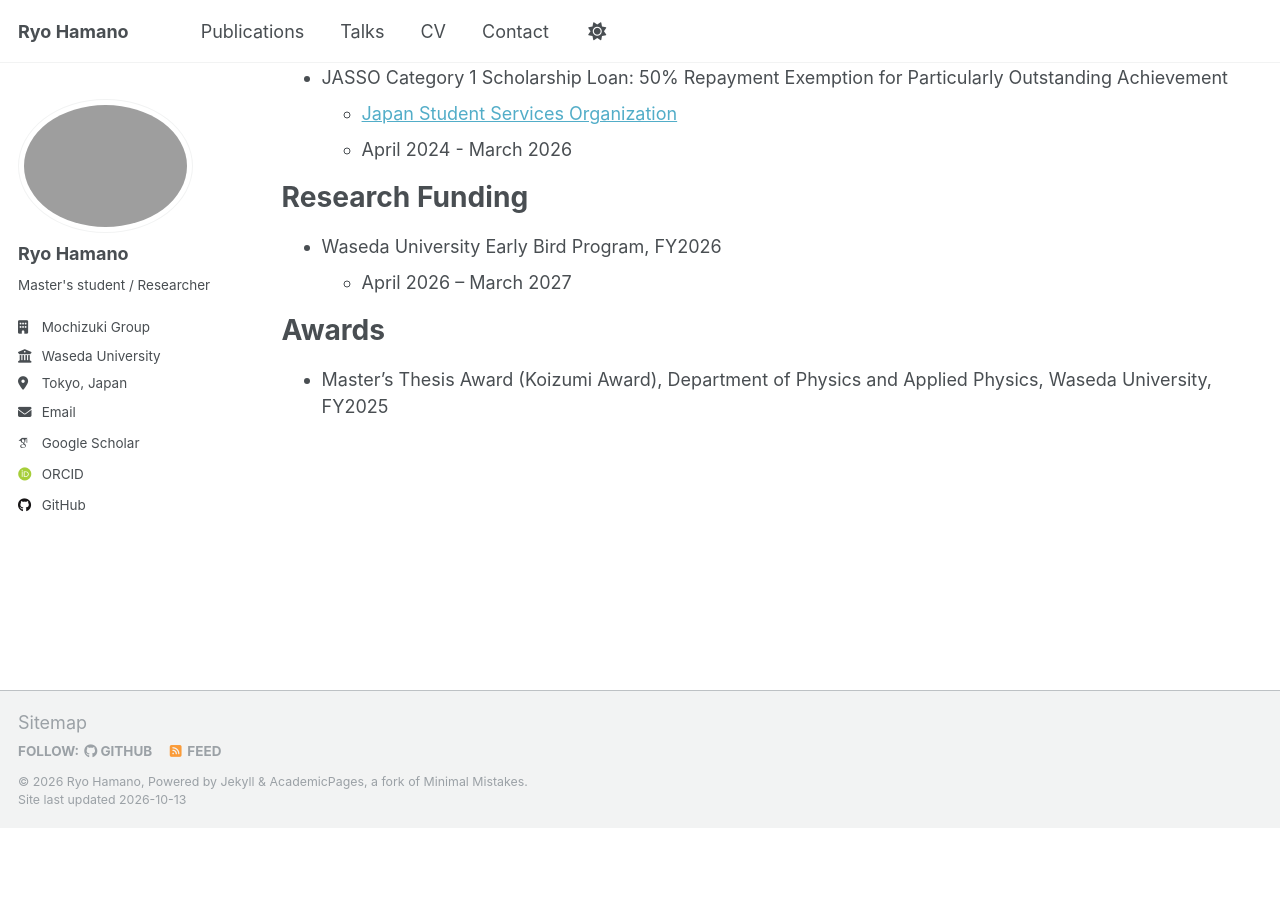
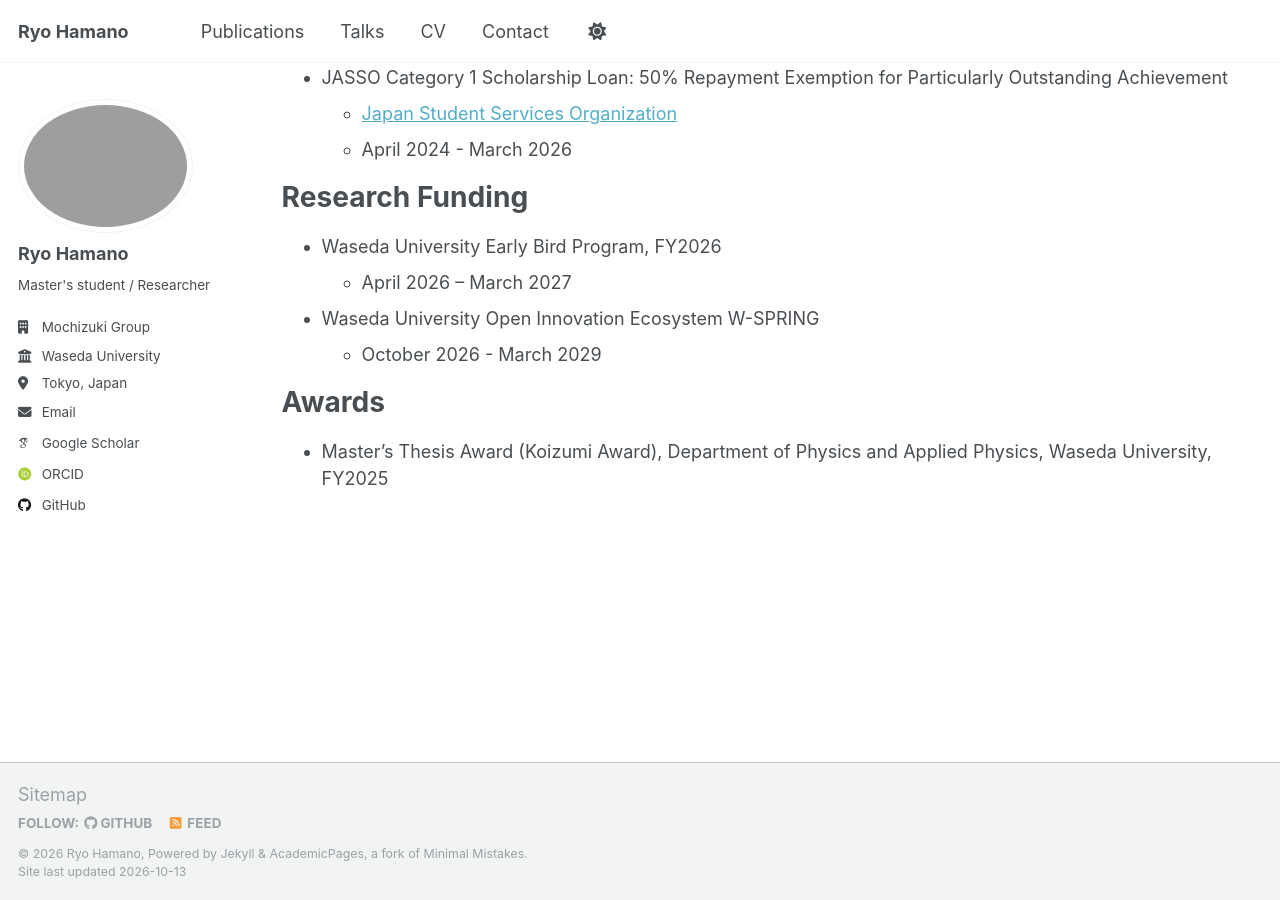
Before and after one commit to ryohamano/ryohamano.github.io, a Jekyll site: the page built from _pages/en/cv_en.md, in a window 1280 px wide and 900 px high, scrolled down 1383 px. Built offline with Jekyll 4.4.1, drawn with Linux system fonts in a browser that asks for light colours; some web fonts are replaced; before the commit the page ends 2211 px from its top, so only the background shows below that.

Commit message:
Add new research funding details

```diff
--- a/_pages/en/cv_en.md
+++ b/_pages/en/cv_en.md
@@ -65,6 +65,8 @@ Research Funding
 ======
 * Waseda University Early Bird Program, FY2026
   * April 2026 – March 2027
+* Waseda University Open Innovation Ecosystem W-SPRING
+  * October 2026 - March 2029
 
 Awards
 ======
```
